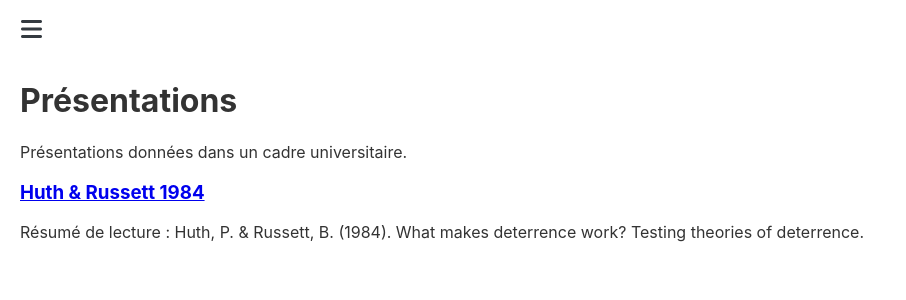
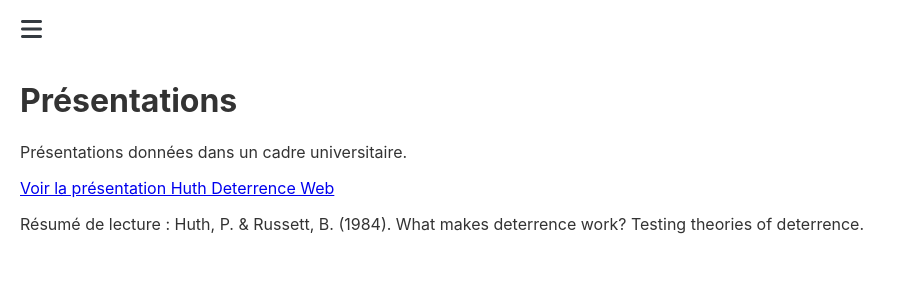
Before and after one commit to MADUP212/MADUP212.github.io, a Jekyll site: the page built from section/presentation.md, in a window 1280 px wide. Shown: the top 300 px of the page, without its empty margins (0-906 px from the left). Built offline with Jekyll 4.4.1, drawn with Linux system fonts in a browser that asks for light colours.

Commit message:
Update presentation.md

```diff
--- a/section/presentation.md
+++ b/section/presentation.md
@@ -7,6 +7,6 @@ title: Présentation
 
 Présentations données dans un cadre universitaire.
 
-### [Huth & Russett 1984](../assets/presentations/huth_detterence_web.qmd)
+<a href="assets/presentations/huth_detterence_web.html" target="_blank">Voir la présentation Huth Deterrence Web</a>
 
 Résumé de lecture : Huth, P. & Russett, B. (1984). What makes deterrence work? Testing theories of deterrence.
```
